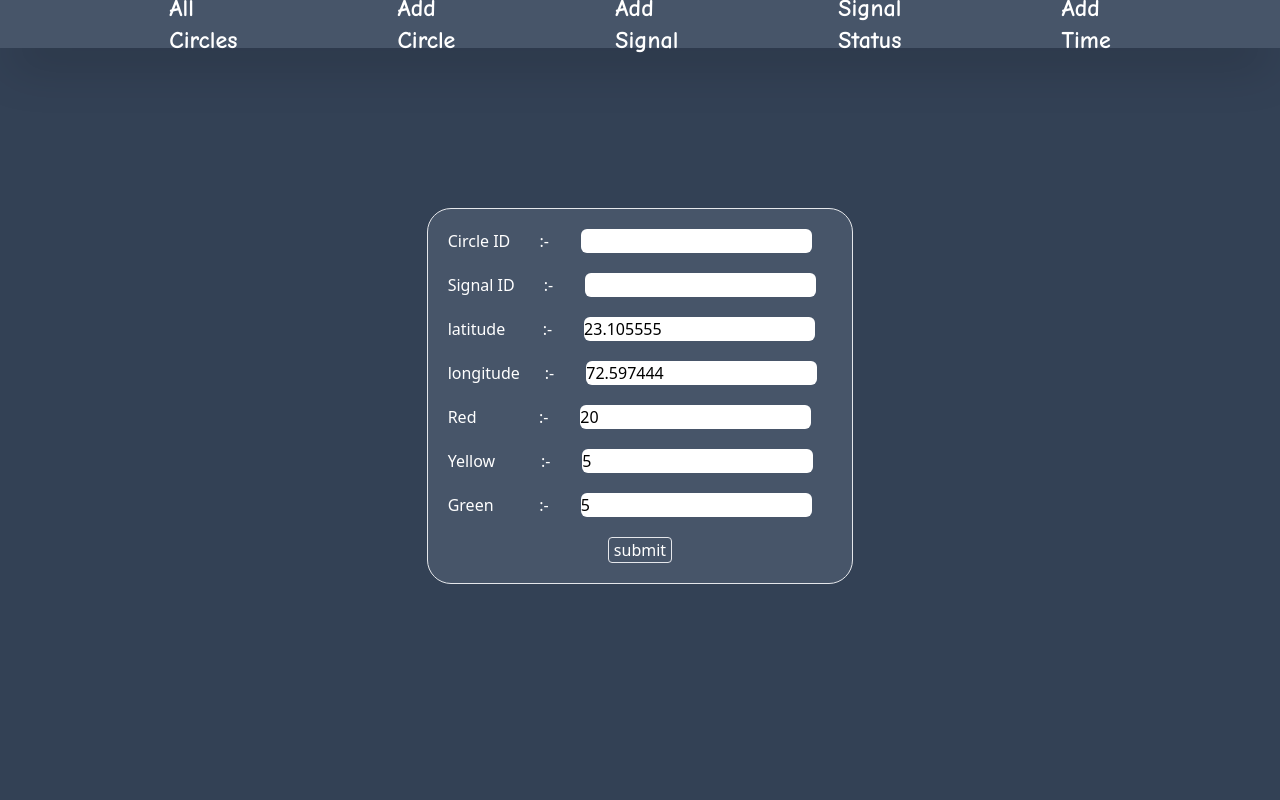
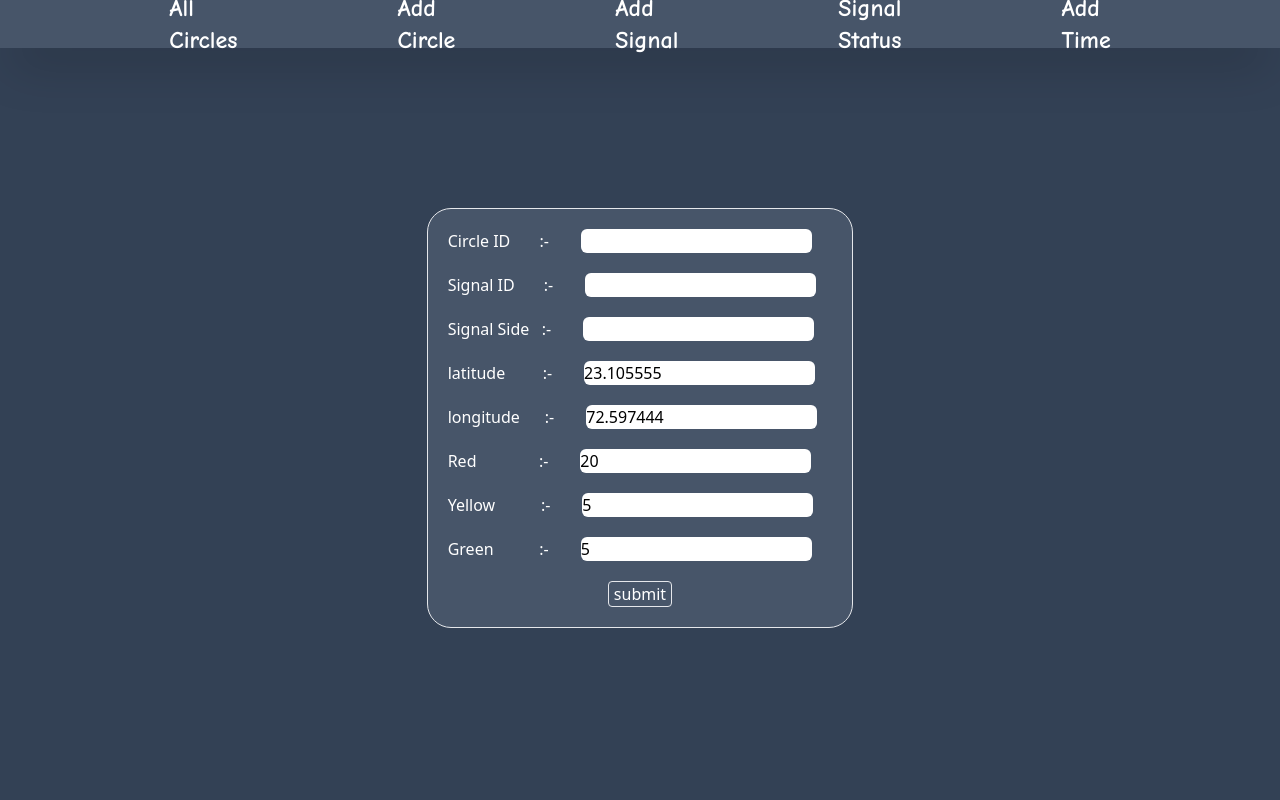
Before and after one commit to VARUN949/New_GreenRoad, a React (Create React App) app: page /AddSignal in a window 1280 px wide. Shown: the top 800 px of the page. Built offline with nearby package versions, Linux system fonts and the light colour scheme.

Commit message:
signal schema updated

```diff
--- a/src/Components/New_Circle/NewSignal.jsx
+++ b/src/Components/New_Circle/NewSignal.jsx
@@ -40,6 +40,12 @@ export default function NewSignal({ formData, ID, numberOfSignals, setNumberOfSi
                 circleId: formData.circleId,
             })
         }
+        if (e.target.name === "side") {
+            setFormSignalData({
+                ...formSignalData,
+                side: e.target.value,
+            })
+        }
         if (e.target.name === "latitude" || e.target.name === "longitude") {
             setFormSignalData({
                 ...formSignalData,
@@ -79,6 +85,7 @@ export default function NewSignal({ formData, ID, numberOfSignals, setNumberOfSi
                 },
                 body: JSON.stringify(formSignalData),
             });
+            console.log(formSignalData)
             if (response.ok) {
                 alert('Form data submitted successfully!');
                 element.style.display = "none"
@@ -100,6 +107,11 @@ export default function NewSignal({ formData, ID, numberOfSignals, setNumberOfSi
                 <label className="mb-5 text-1xl">
                     Signal ID&nbsp;&nbsp;&nbsp;&nbsp;&nbsp;&nbsp;&nbsp;:-
                     <input type="text" className="text-black ml-8 rounded-md" name="signalId" value={formSignalData.signalID} onChange={handleChange} />
+                </label>
+
+                <label className="mb-5 text-1xl">
+                    side&nbsp;&nbsp;&nbsp;&nbsp;&nbsp;&nbsp;&nbsp;&nbsp;&nbsp;:-
+                    <input type="text" className="text-black ml-8 rounded-md" name="side" value={formSignalData.side} onChange={handleChange} />
                 </label>
 
                 <label className="mb-5 text-1xl">
--- a/src/Components/New_Signal/NewSignal.jsx
+++ b/src/Components/New_Signal/NewSignal.jsx
@@ -29,6 +29,7 @@ export default function NewSignal() {
             longitude: 72.597444,
             angle: 90,
         },
+        side: ""
     });
 
     const handleChange = (e) => {
@@ -45,6 +46,12 @@ export default function NewSignal() {
             setFormSignalData({
                 ...formSignalData,
                 signalId: e.target.value,
+            })
+        }
+        if (e.target.name === "side") {
+            setFormSignalData({
+                ...formSignalData,
+                side: e.target.value,
             })
         }
         if (e.target.name === "latitude" || e.target.name === "longitude") {
@@ -121,6 +128,11 @@ export default function NewSignal() {
                         </label>
 
                         <label className="mb-5 text-1xl">
+                            Signal Side&nbsp;&nbsp;&nbsp;:-
+                            <input type="text" className="text-black ml-8 rounded-md" name="side" value={formSignalData.side} onChange={handleChange} />
+                        </label>
+
+                        <label className="mb-5 text-1xl">
                             latitude&nbsp;&nbsp;&nbsp;&nbsp;&nbsp;&nbsp;&nbsp;&nbsp;&nbsp;:-
                             <input type="number" className="text-black ml-8 rounded-md" name="latitude" value={formSignalData.location.latitude} onChange={handleChange} />
                         </label>
--- a/src/Components/Signals/Signal.jsx
+++ b/src/Components/Signals/Signal.jsx
@@ -102,8 +102,13 @@ export default function Signal({ signalId }) {
                         <p>{signal.signalId}</p>
                     </div>
                     <div className='flex m-1'>
-                        <p>Signal Status &nbsp;&nbsp;&nbsp;&nbsp;&nbsp;&nbsp; :-&nbsp;&nbsp;</p>
+                        <p>Signal Status &nbsp;&nbsp;&nbsp;&nbsp; :-&nbsp;&nbsp;</p>
                         <p>{status}</p>
+                    </div>
+
+                    <div className='flex m-1'>
+                        <p>Signal Side &nbsp;&nbsp;&nbsp;&nbsp;&nbsp;&nbsp;&nbsp;&nbsp; :-&nbsp;&nbsp;</p>
+                        <p>{signal.side}</p>
                     </div>
 
                     <h2 className='font-bold flex justify-center'>Aspects</h2>
```
